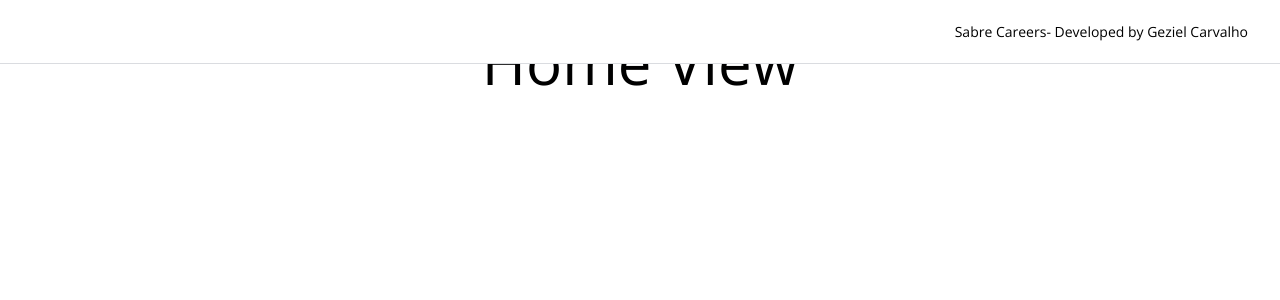
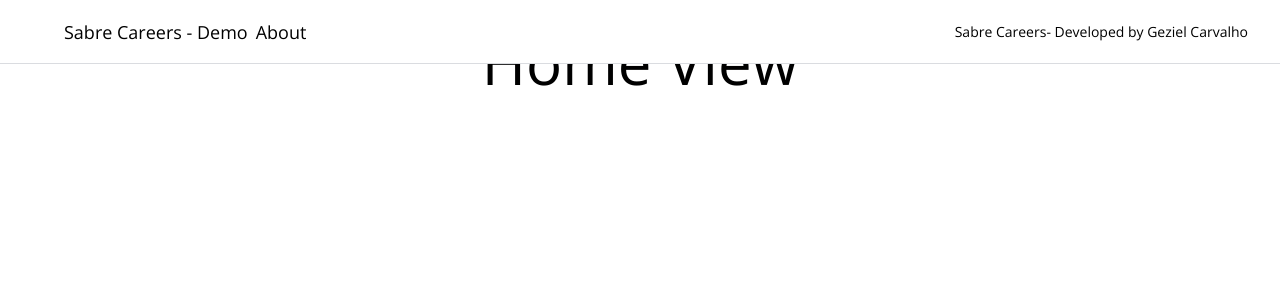
Before and after one commit to gezielcarvalho/vuejs-masterclass, a Vue app: page / in a window 1280 px wide. Shown: the top 300 px of the page. Built offline with nearby package versions, Linux system fonts and the light colour scheme.

Commit message:
Refactor MainNav to import RouterLink

```diff
--- a/src/components/MainNav.vue
+++ b/src/components/MainNav.vue
@@ -1,6 +1,6 @@
 <script setup lang="ts">
   import { onMounted, onUnmounted, onUpdated, ref } from "vue";
-  // import { RouterLink } from "vue-router";
+  import { RouterLink } from "vue-router";
 
   const companyName = ref("Sabre Careers");
   const author = ref({ firstName: "Geziel", lastName: "Carvalho" });
@@ -22,8 +22,8 @@
     <div
       class="mx-auto flex h-full flex-nowrap justify-between border-b border-solid border-brand-gray-1 px-8">
       <div class="flex h-full items-center space-x-2 pl-8 text-lg">
-        <!-- <RouterLink to="/">{{ companyName }} - Demo</RouterLink>
-        <RouterLink to="/about">About</RouterLink> -->
+        <RouterLink to="/">{{ companyName }} - Demo</RouterLink>
+        <RouterLink to="/about">About</RouterLink>
       </div>
       <h2 class="ml-8 flex h-full items-center text-sm">
         <span>{{ companyName }}</span> - Developed by {{ author.firstName }} {{ author.lastName }}
```
Also changed, not shown: 1 other file (tests, documents, lock files or other folders).
